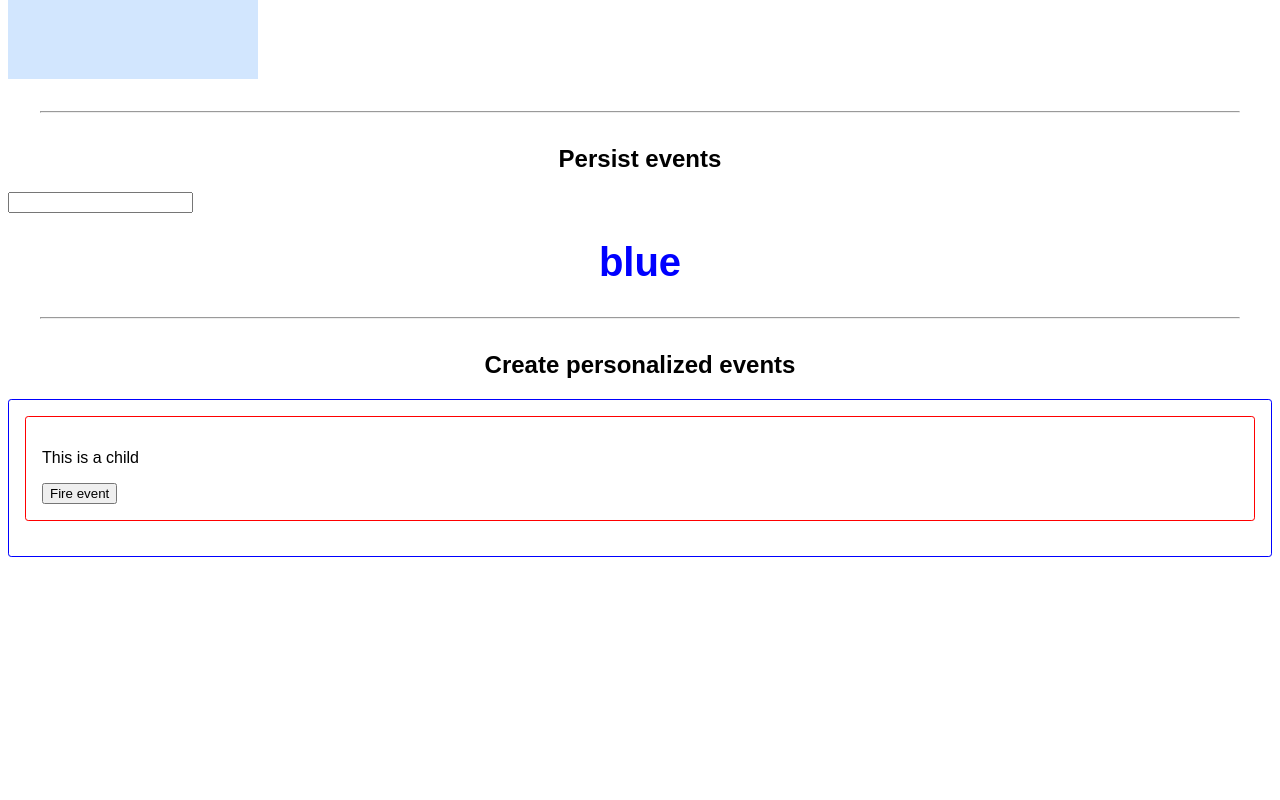
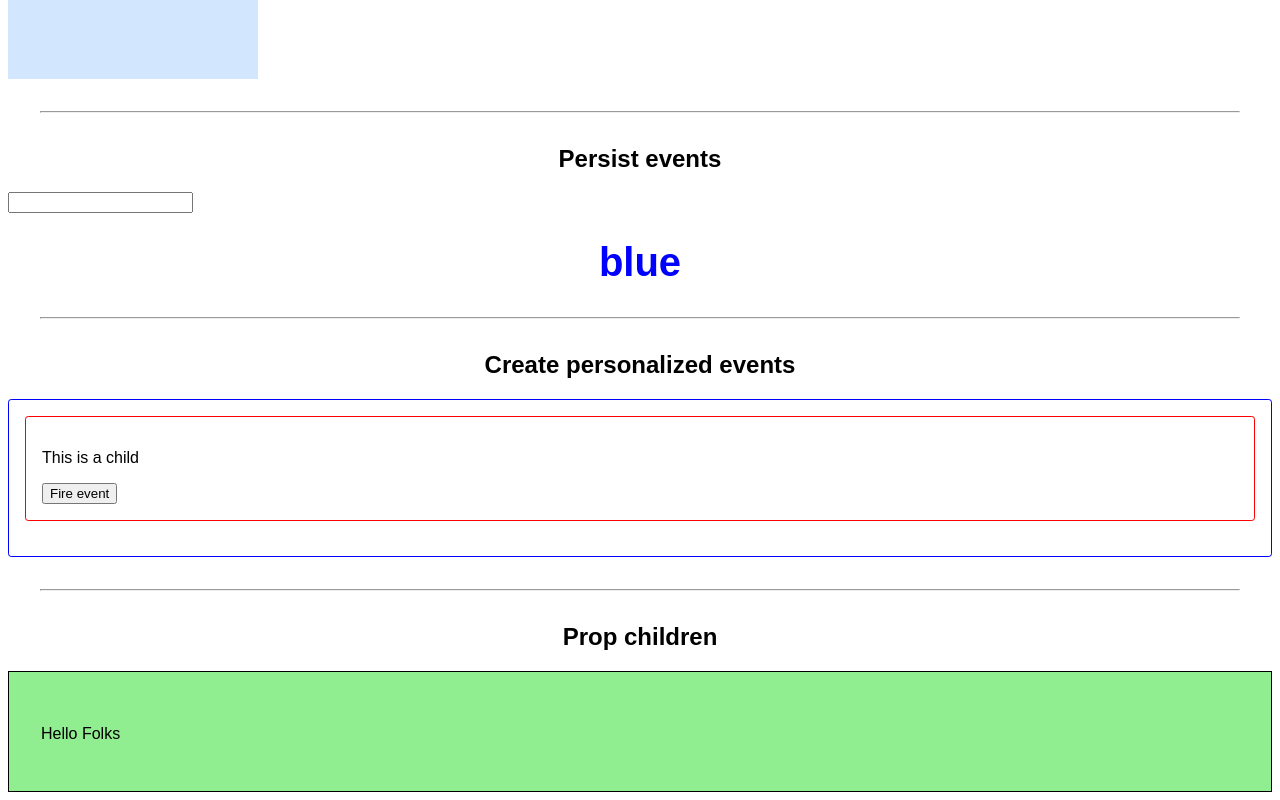
Before and after one commit to josh231101/REACT-UNIVERSITY, a React (Create React App) app: page / in a window 1280 px wide. Shown: the part 1839-2639 px from the top of the page. Before the commit the page ends 2404 px from the top, so only its background shows below. Built offline with nearby package versions, Linux system fonts and the light colour scheme.

Commit message:
Prop children Ep. 39 Prop especial children

```diff
--- a/src/App.js
+++ b/src/App.js
@@ -39,7 +39,25 @@ const App = () => {
         <Hijo onSaludo={manejador} />
         <h3>{text}</h3>
       </div>
+      <hr />
+      <h2>Prop children</h2>
+      <Banner>Hello Folks</Banner>
     </>
   );
 };
+
+const Banner = ({ children, company }) => {
+  const cStyles = {
+    border: "1px solid black",
+    background: "lightgreen",
+    padding: "32px"
+  };
+  return (
+    <div style={cStyles}>
+      <h4>{company}</h4>
+      <p>{children}</p>
+    </div>
+  );
+};
+
 export default App;
```
